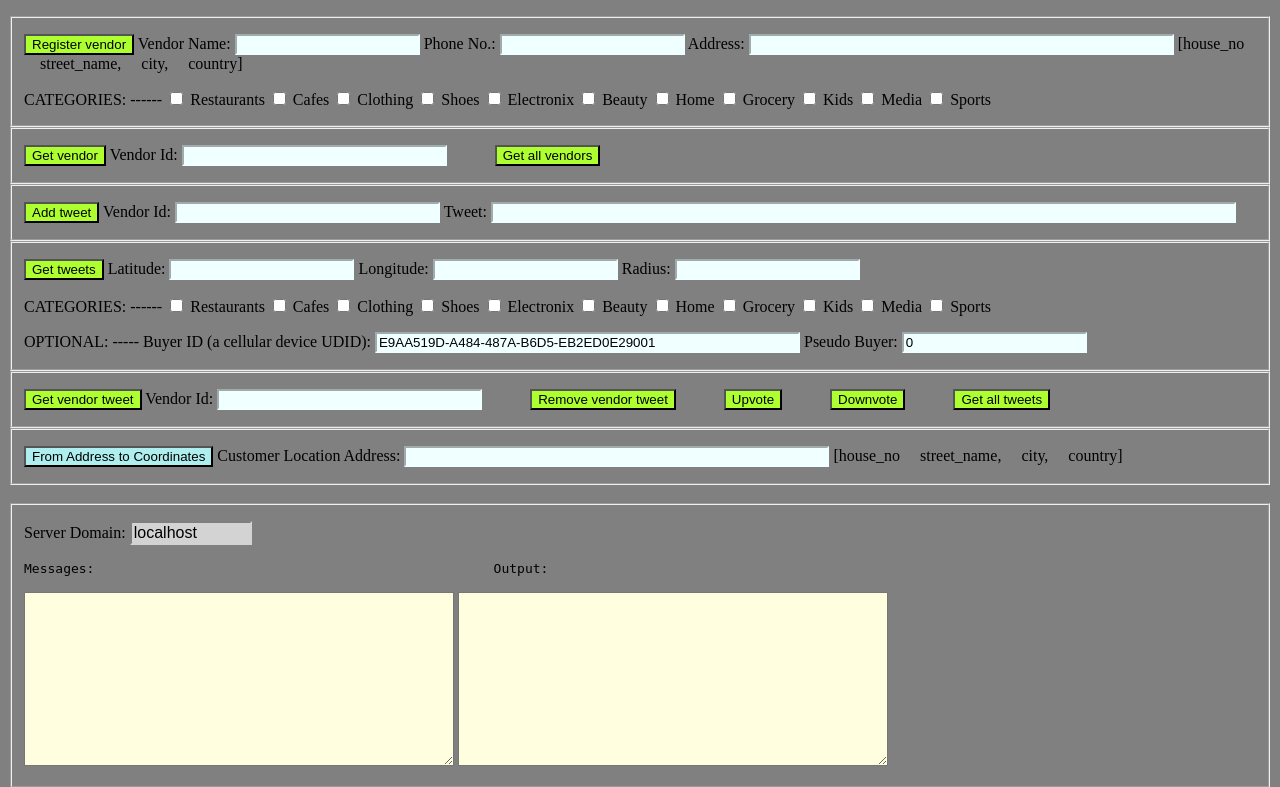
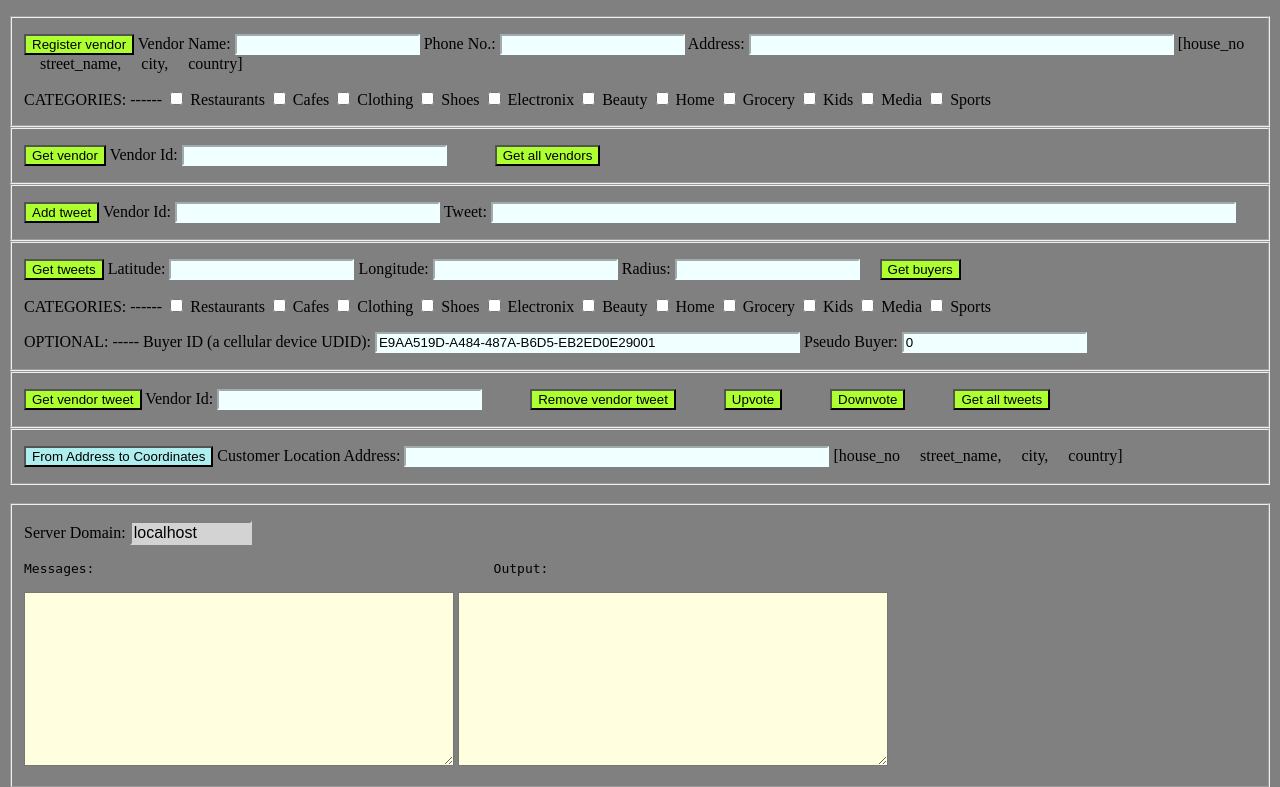
Before and after one commit to alexshacked/dazar, a Python web app: template django_backend/django_backend/templates/apiConsole.html in a window 1280 px wide. Shown: the top 787 px of the page. Run offline with Jinja, Linux system fonts and the light colour scheme; the template is opened without the code that fills it, so the values that code supplies are empty.

Commit message:
finished API getBuyers

```diff
--- a/django_backend/dazar/views.py
+++ b/django_backend/dazar/views.py
@@ -798,6 +798,8 @@ class DazarAPI:
         if 'all' in patronTags:
             return False # do not filter
         for vndTag in vendorTags:
+                if vndTag == "all": # for the buyers case
+                    return False
                 if vndTag in patronTags:
                     return False # one vendor tag corresponds to a tag that interests the patron - that's enough
         return True # filter
--- a/django_backend/django_backend/templates/apiConsole.html
+++ b/django_backend/django_backend/templates/apiConsole.html
@@ -77,6 +77,8 @@
         <input type="text" name="txtLongitude" size="20" maxlength="20" style="background-color:Azure;border-color:Azure"/>
         Radius:
         <input type="text" name="txtRadius" size="20" maxlength="20"style="background-color:Azure;border-color:Azure" />
+        &nbsp&nbsp&nbsp
+        <input type="button" name="buttonGetBuyers" style="color: black; background-color: GreenYellow" value="Get buyers" />
     </p>
      <p>
          CATEGORIES: ------
@@ -142,6 +144,7 @@
     var buttonRegister = document.form1.buttonRegister;
     var buttonAddTweet = document.form1.buttonAddTweet;
     var buttonGetTweets = document.form1.buttonGetTweets;
+    var buttonGetBuyers = document.form1.buttonGetBuyers;
     var buttonGetCoordinates = document.form1.buttonAddrs2Coords;
     var buttonGetVendor = document.form1.buttonGetVendor;
     var buttonGetAllVendors = document.form1.buttonGetAllVendors;
@@ -153,6 +156,7 @@
     var cmdRegister = '/registerVendor';
     var cmdAddTweet = '/addTweet';
     var cmdGetTweets = '/getTweets';
+    var cmdGetBuyers = '/getBuyers';
     var cmdGetCoordinates = '/getCoordinates';
     var cmdGetVendor = '/getVendor';
     var cmdGetAllVendors = '/getAllVendors';
@@ -200,6 +204,9 @@
         }
         else if (obj.command == 'getTweets') {
             return parseResponseGetTweets(obj);
+        }
+        else if (obj.command == 'getBuyers') {
+            return parseResponseGetBuyers(obj);
         }
         else if (obj.command == 'getCoordinates') {
             return parseResponseGetCoordinates(obj);
@@ -259,6 +266,23 @@
             var votes = neighbours[i].votes;
 
             var one = vendor + ":   " + tweet + ",  votes: " + votes + "\n";
+            res += one;
+        }
+        return res;
+    }
+
+    function parseResponseGetBuyers(obj) {
+        var buyers = obj.data;
+        res = "";
+        for (var i = 0; i < buyers.length; i++) {
+            var buyerId = buyers[i].buyerId
+            var tags = new Array(buyers[i].tags);
+            var latitude = buyers[i].coordinates.latitude;
+            var longitude = buyers[i].coordinates.longitude;
+            var creationTime = buyers[i].creationTime
+
+            var one = "buyerId: " + buyerId + ", latitude: " + latitude + ",  longitude: "
+                        + longitude + " ,tags: " + tags.join() + "\n\n";
             res += one;
         }
         return res;
@@ -552,6 +576,27 @@
         sendMsg(uri, flat);
     }
 
+    function OnGetBuyers() {
+        cleanDisplay();
+
+        var uri = document.form1.txtUri.value + cmdGetBuyers;
+        var latitude = document.form1.txtLatitude.value;
+        var longitude =  document.form1.txtLongitude.value;
+        var radius =  document.form1.txtRadius.value;
+        var tags = getTweetsTags();
+
+        var body = {};
+        body.latitude = latitude;
+        body.longitude = longitude;
+        body.radius = radius;
+        body.tags = tags;
+
+        var flat = JSON.stringify(body, null, 2);
+
+        showRequest(uri, flat);
+        sendMsg(uri, flat);
+    }
+
     function OnGetCoordinates() {
         cleanDisplay();
 
@@ -669,6 +714,7 @@
     buttonRegister.addEventListener("click", OnRegister);
     buttonAddTweet.addEventListener("click", OnAddTweet);
     buttonGetTweets.addEventListener("click", OnGetTweets);
+    buttonGetBuyers.addEventListener("click", OnGetBuyers);
     buttonGetCoordinates.addEventListener("click", OnGetCoordinates);
     buttonGetVendor.addEventListener("click", OnGetVendor);
     buttonGetAllVendors.addEventListener("click", OnGetAllVendors);
```
